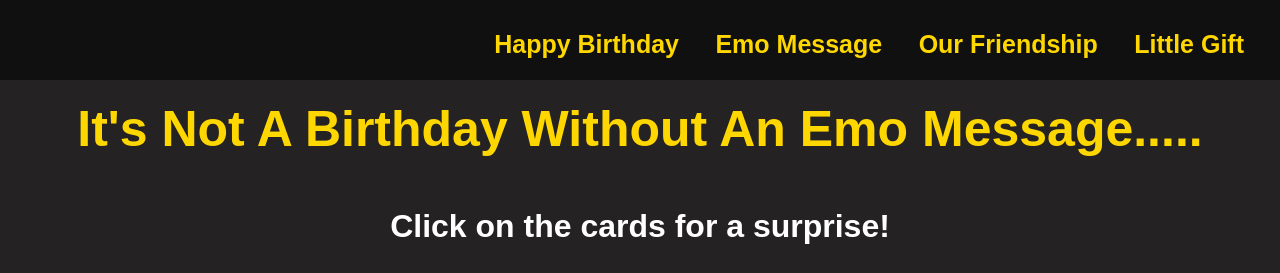
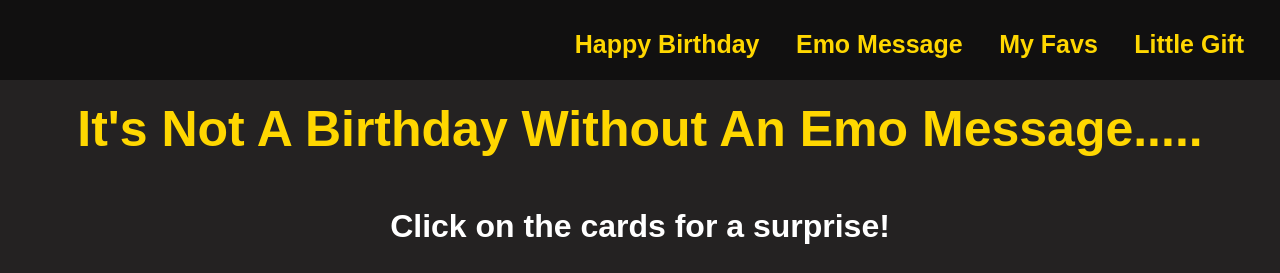
Before and after one commit to hafsahtkhan/BirthdayWebsite, a plain HTML site: page EmoMessage.html in a window 1280 px wide. Shown: the top 273 px of the page. Drawn offline with Linux system fonts and the light colour scheme; a web font is replaced by a local one.

Commit message:
Update EmoMessage.html

```diff
--- a/EmoMessage.html
+++ b/EmoMessage.html
@@ -27,7 +27,7 @@
   <div class="navbar" id="myNavbar">
     <a href="index.html">Happy Birthday</a>
     <a href="EmoMessage.html">Emo Message</a>
-    <a href="Friendship.html">Our Friendship</a>
+    <a href="Friendship.html">My Favs</a>
     <a href="Gift.html">Little Gift</a>
   </div>
 
```
